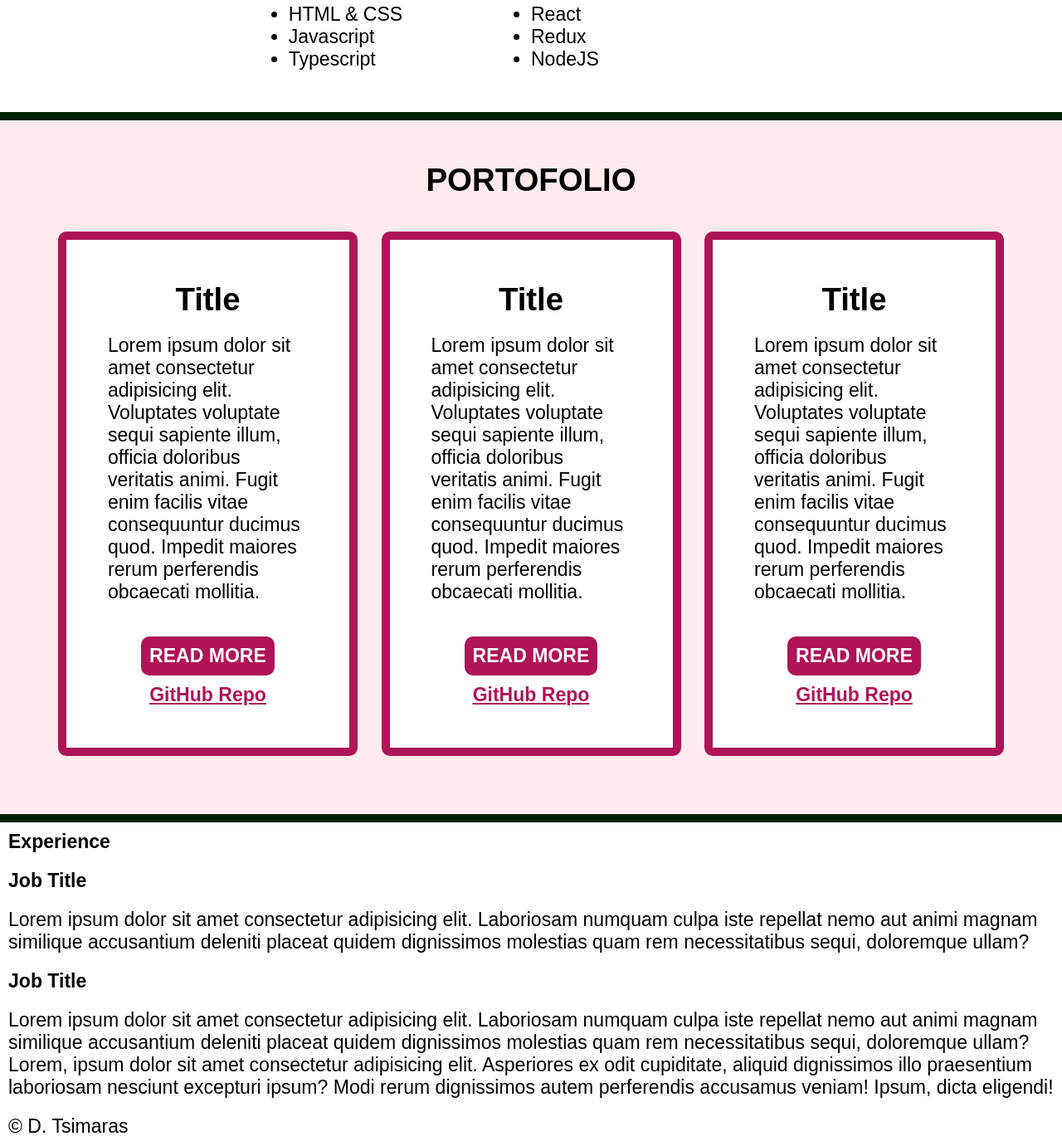
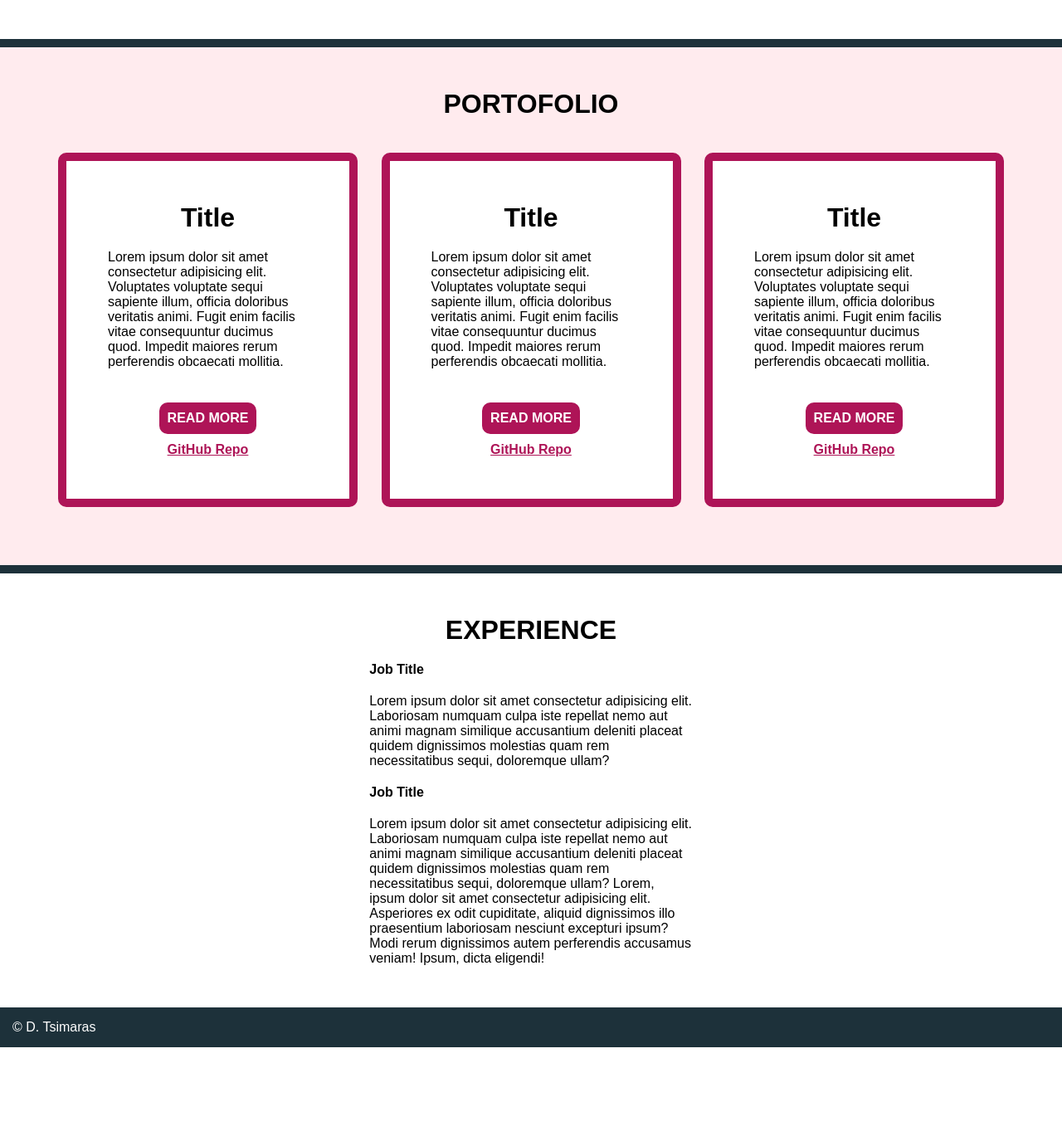
Before and after one commit to dtsimaras/Fundamental_Portofolio, a website: page index.html in a window 1280 px wide. Shown: the part 1142-2523 px from the top of the page at 83% size. After the commit the page ends 2404 px from the top, so only its background shows below. Drawn offline with Linux system fonts and the light colour scheme.

Commit message:
Update index.html and style.css

```diff
--- a/index.html
+++ b/index.html
@@ -44,7 +44,7 @@
 
         <!-- ABOUT ME SECTION-->
         <section class="about-section center-grid">
-          <div class="about-me">
+          <div class="center">
           <h2>About Me</h2>
           <p><strong>Introduction</strong></p>
           <p>
@@ -110,7 +110,8 @@
         </section>
 
         <!-- EXPERIENCE SECTION -->
-        <section class="experience">
+        <section class="experience center-grid">
+          <div class="center">
             <h2>Experience</h2>
             <p><strong>Job Title</strong></p>
             <p>
@@ -130,6 +131,7 @@
               Modi rerum dignissimos autem perferendis accusamus veniam! Ipsum,
               dicta eligendi!
             </p>
+          </div>
         </section>
       </main>
 
--- a/style.css
+++ b/style.css
@@ -3,13 +3,19 @@
   padding: 0;
   box-sizing: border-box;
   font-family: sans-serif;
-  font-size: 1.2rem;
+  font-size: 1rem;
 }
 
 p,
 h2,
 h3 {
   padding: 10px;
+}
+
+h2 {
+  font-size: 2rem;
+  text-transform: uppercase;
+  text-align: center;
 }
 
 .wrapper {
@@ -21,7 +27,7 @@ h3 {
 }
 
 .wrapper section {
-  border-top: 10px solid #002207;
+  border-top: 10px solid #1d313a;
 }
 
 .center-grid {
@@ -30,6 +36,12 @@ h3 {
     "header header  header" auto
     ".      content ." 1fr /
     1fr 55ch 1fr;
+}
+
+.center {
+  grid-area: content;
+  padding: 20px;
+  margin: 20px;
 }
 
 /* HOME */
@@ -102,21 +114,7 @@ h3 {
   place-items: center;
 }
 
-.about-me {
-  grid-area: content;
-  padding: 20px;
-  margin: 20px;
-}
-
-.about-me h2,
-.portofolio h2 {
-  /* PORTOFOLIO HEADER */
-  text-transform: uppercase;
-  text-align: center;
-  font-size: 2rem;
-}
-
-.about-me .skills {
+.about-section .skills {
   margin: 10px 20px;
   display: grid;
   grid-template-columns: repeat(2, 1fr);
@@ -142,8 +140,6 @@ h3 {
   border-radius: 10px;
   padding: 40px;
 
-  /* display: grid; */
-  /* grid-template-columns: 20ch; */
   place-items: center;
 
   background-color: white;
@@ -177,3 +173,18 @@ h3 {
   color: #ae1457;
   font-weight: bold;
 }
+
+.experience {
+  display: grid;
+  place-items: center;
+}
+
+/* FOOTER */
+
+footer {
+  background-color: #1d313a;
+  color: white;
+  padding: 5px;
+}
+
+/* TODO: Add Responsiveness,  @media */
```
Lines whose indentation alone changed are shown as unchanged.
